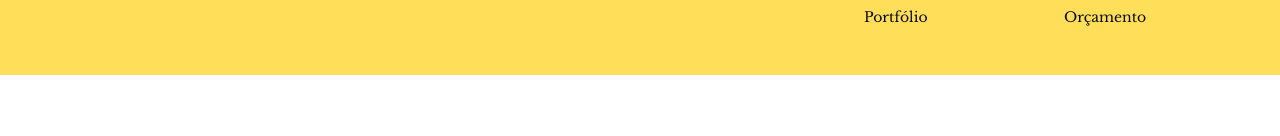
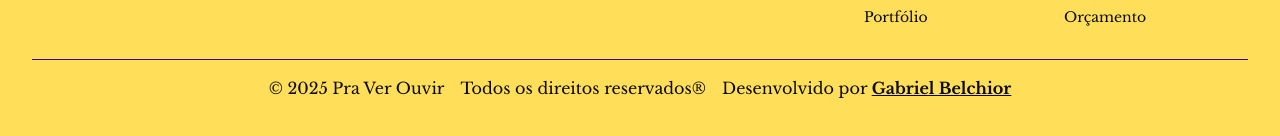
Before and after one commit to gabrielcampanile/prototipo-pra-ver-ouvir, a Next.js app: page / in a window 1280 px wide. Shown: the part 4953-5089 px from the top of the page. Before the commit the page ends 5028 px from the top, so only its background shows below. Built offline with nearby package versions, Linux system fonts and the light colour scheme.

Commit message:
Add footer section with copyright and developer information

```diff
--- a/components/footer.tsx
+++ b/components/footer.tsx
@@ -80,6 +80,15 @@ export function Footer() {
             </div>
           </div>
         </div>
+        <div className="border-t mt-8 pt-4 flex flex-col items-center gap-2 md:flex-row md:justify-center md:gap-4">
+          <p>&copy; 2025 Pra Ver Ouvir</p>
+          <p>
+            Todos os direitos reservados®
+          </p>
+          <p>
+            Desenvolvido por <a href="https://www.linkedin.com/in/gabriel-belchior-campanile/" target="_blank" className="font-bold underline hover:text-gray-400"> Gabriel Belchior</a>
+          </p>
+        </div>
       </div>
     </footer>
   )
```
